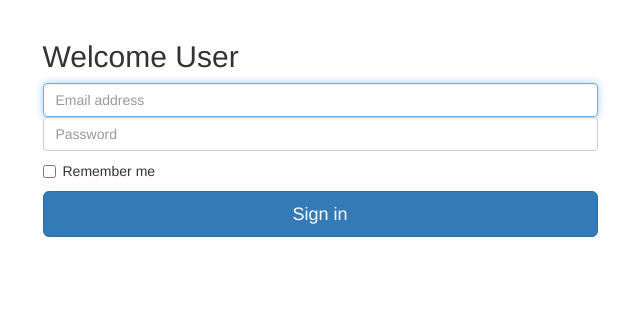
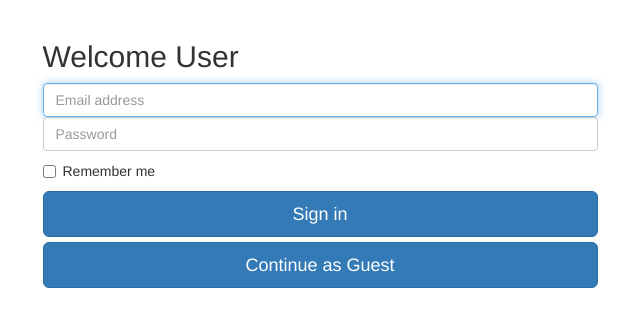
Before and after one commit to CSUMB-SCD/cst438-project1, a Flask app: page / in a window 1280 px wide. Shown: the part 52-379 px from the top of the page, without its empty margins (320-960 px from the left). Run offline with Flask 2, Linux system fonts and the light colour scheme; some libraries are stand-ins or nearby versions.

Commit message:
fixed bugs

```diff
--- a/templates/login.html
+++ b/templates/login.html
@@ -12,5 +12,6 @@
       </label>
     </div>
     <button class="btn btn-lg btn-primary btn-block" type="submit">Sign in</button>
+    <button href="home.html" class="btn btn-lg btn-primary btn-block" type="submit">Continue as Guest</button>
   </form>
 {% endblock %}
```
